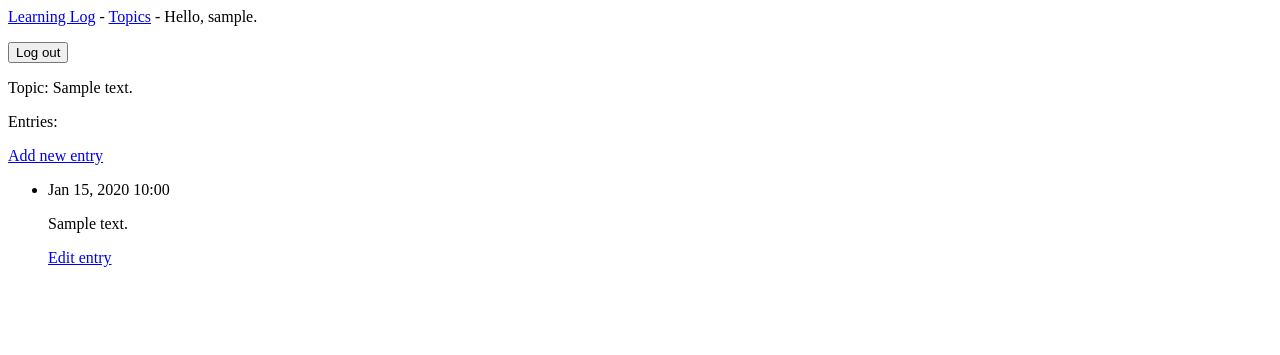
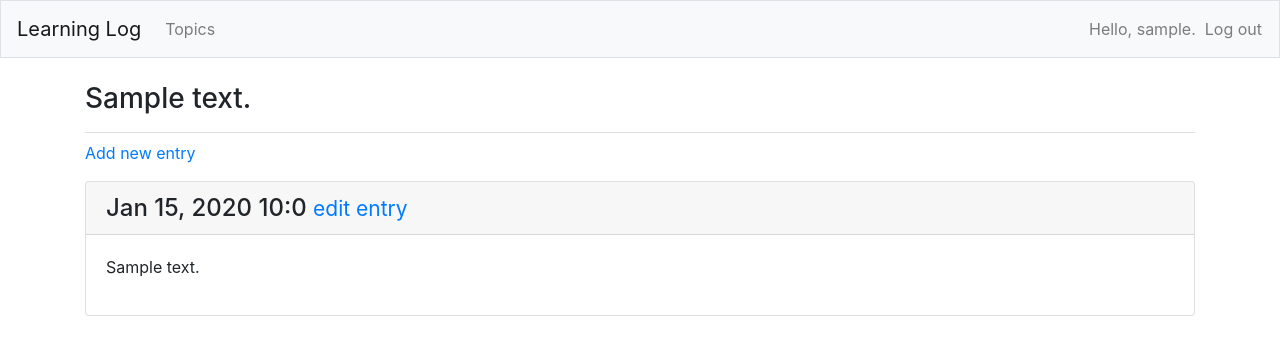
Before and after one commit to Divyadharshini-Balamurugan/Learning-Logs, a Django app: page /topics/1/ in a window 1280 px wide. Shown: the top 355 px of the page. Run offline with Django 5.2, Linux system fonts and the light colour scheme; a user stored in the database is signed in; tables that the repository leaves empty hold one stand-in row (values such as "Sample post"); some libraries are stand-ins or nearby versions.

Commit message:
Styling Implementation

```diff
--- a/learning_log/settings.py
+++ b/learning_log/settings.py
@@ -34,6 +34,8 @@ INSTALLED_APPS = [
     # My apps
     'learning_logs',
     'users',
+    # Third party apps
+    'bootstrap4',
     # Default django apps.
     'django.contrib.admin',
     'django.contrib.auth',
--- a/learning_logs/templates/learning_logs/base.html
+++ b/learning_logs/templates/learning_logs/base.html
@@ -1,18 +1,67 @@
-<p>
-    <a href="{% url 'learning_logs:index' %}">Learning Log</a> -
-    <a href="{% url 'learning_logs:topics' %}">Topics</a> -
-    {% if user.is_authenticated %}
-        Hello, {{ user.username }}.
-        <form action="{% url 'users:logout' %}" method="post">
-        {% csrf_token %}
-            <button type="submit">Log out</button>
-        </form>
+{% load bootstrap4 %}
 
-    {% else %}
-        <a href="{% url 'users:register' %}">Register</a>
-        <a href="{% url 'users:login' %}">Log in</a>
-    {% endif %}
+<!doctype html>
+<html lang="en">
+    <head>
+        <meta charset="utf-8">
+        <meta name="viewport" content="width=device-width, initial-scale=1, shrink-to-fit=no">
+        <title>Learning Log</title>
 
-</p>
+        {% bootstrap_css %}
+        {% bootstrap_javascript jquery='full' %}
+    </head>
+    <body>
 
-{% block content %}{% endblock content %}
+        <nav class="navbar navbar-expand-md navbar-light bg-light mb-4 border">
+
+            <a class="navbar-brand" href="{% url 'learning_logs:index' %}">
+                Learning Log
+            </a>
+
+            <button class="navbar-toggler" type="'button" data-toggle="collapse"
+                data-target="#navbarCollapse" aria-contols="navbarCollapse"
+                aria-expanded="false" aria-label="Toggle navigation">
+                <span class="navbar-toggler-icon"></span>
+            </button>
+            <div class="collapse navbar-collapse" id="navbarCollapse">
+                <ul class="navbar-nav mr-auto">
+                    <li class="nav-item">
+                        <a class="nav-link" href="{% url 'learning_logs:topics' %}">
+                            Topics
+                        </a>
+                    </li>
+                </ul>
+                <ul class="navbar-nav ml-auto">
+                    {% if user.is_authenticated %}
+                    <div class="d-flex align-items-center">
+                        <li class="nav-item">
+                            <span class="navbar-text mr-2">Hello, {{ user.username }}.</span>
+                        </li>
+                        <li class="nav-item">
+                            <!-- <a class="nav-link" href="{% url 'users:logout' %}">Log out</a> -->
+                            <form action="{% url 'users:logout' %}" method="post" class="form-inline">
+                                {% csrf_token %}
+                                <button type="submit" class="nav-link btn btn-link p-0" style="line-height: 1.5;">Log out</button>
+                            </form>
+                        </li>
+                    </div>
+                    {% else %}
+                        <li class="nav-item">
+                            <a class="nav-link" href="{% url 'users:login' %}">Log in</a>
+                        </li>
+
+                    {% endif %}
+                </ul>
+            </div>
+
+
+        </nav>
+
+        <main role="main" class="container">
+            <div class="pb-2 mb-2 border-bottom">
+                {% block page_header %}{% endblock page_header %}
+            </div>
+                {% block content %}{% endblock content %}
+        </main>
+    </body>
+</html>
--- a/learning_logs/templates/learning_logs/topic.html
+++ b/learning_logs/templates/learning_logs/topic.html
@@ -1,26 +1,28 @@
 {% extends 'learning_logs/base.html' %}
 
+{% block page_header %}
+  <h3>{{ topic }}</h3>
+{% endblock page_header %}
+
 {% block content %}
-
-    <p>Topic: {{ topic }}</p>
-
-    <p>Entries:</p>
     <p>
         <a href="{% url 'learning_logs:new_entry' topic.id %}">Add new entry</a>
     </p>
 
-    <ul>
     {% for entry in entries %}
-        <li>
-            <p>{{ entry.date_added | date:'M d, Y H:i' }}</p>
-            <p>{{ entry.text | linebreaks }}</p>
-            <p>
-                <a href="{% url 'learning_logs:edit_entry' entry.id %}">Edit entry</a>
-            </p>
-        </li>
+        <div class="card mb-3">
+            <h4 class="card-header">
+                {{ entry.date_added|date:'M d, Y H:I' }}
+                <small><a href="{% url 'learning_logs:edit_entry' entry.id %}">
+                    edit entry
+                </a></small>
+            </h4>
+            <div class="card-body">
+                {{ entry.text|linebreaks }}
+            </div>
+        </div>
     {% empty %}
-        <li>There are no entries for the topic yet.</li>
+        <p>There are no entries for the topic yet.</p>
     {% endfor %}
-    </ul>
 
 {% endblock content %}
```
Also changed, not shown: learning_logs/templates/learning_logs/index.html (+10 -4 lines), learning_logs/templates/learning_logs/topics.html (+8 -7 lines), users/templates/registration/login.html (+11 -9 lines).
